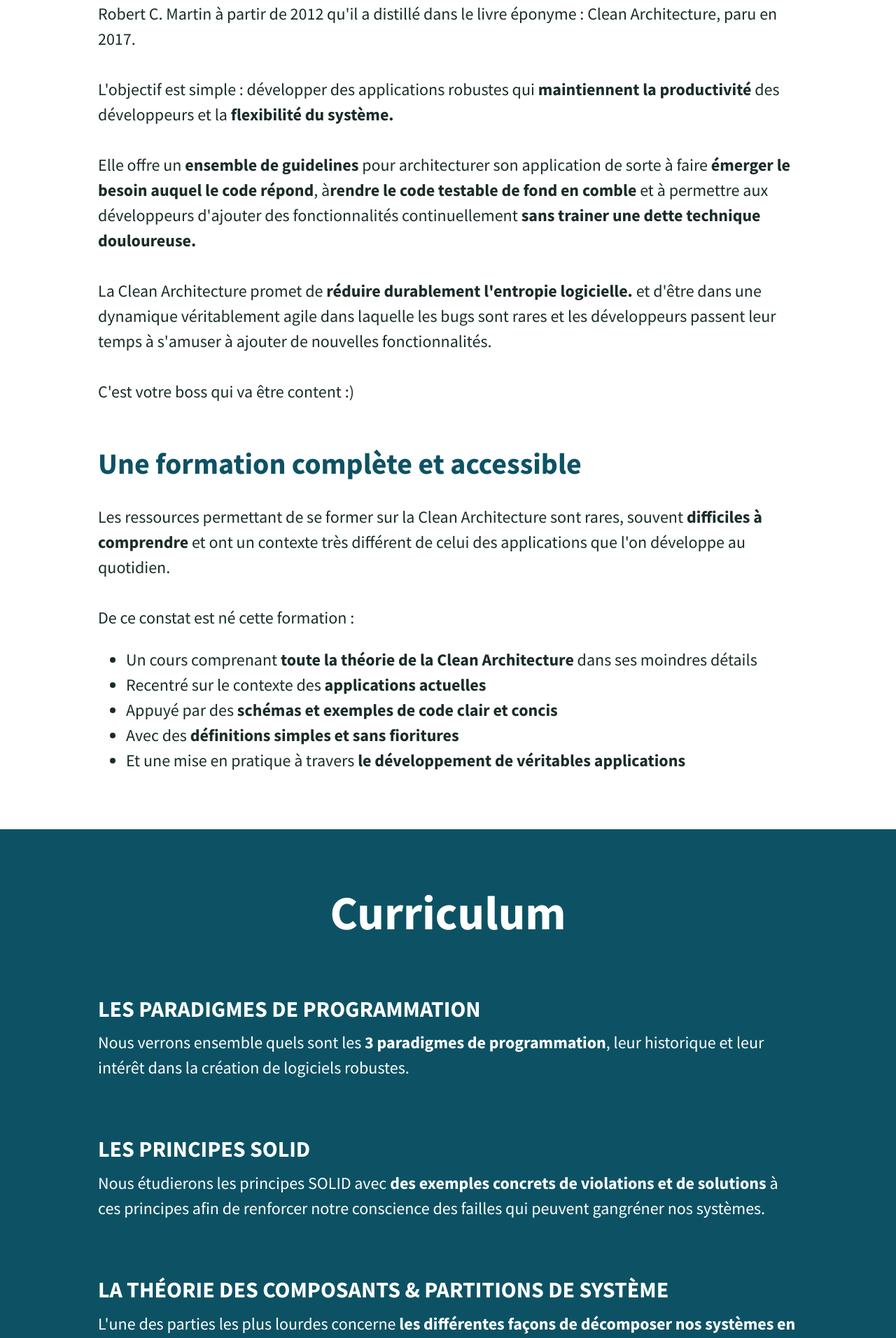
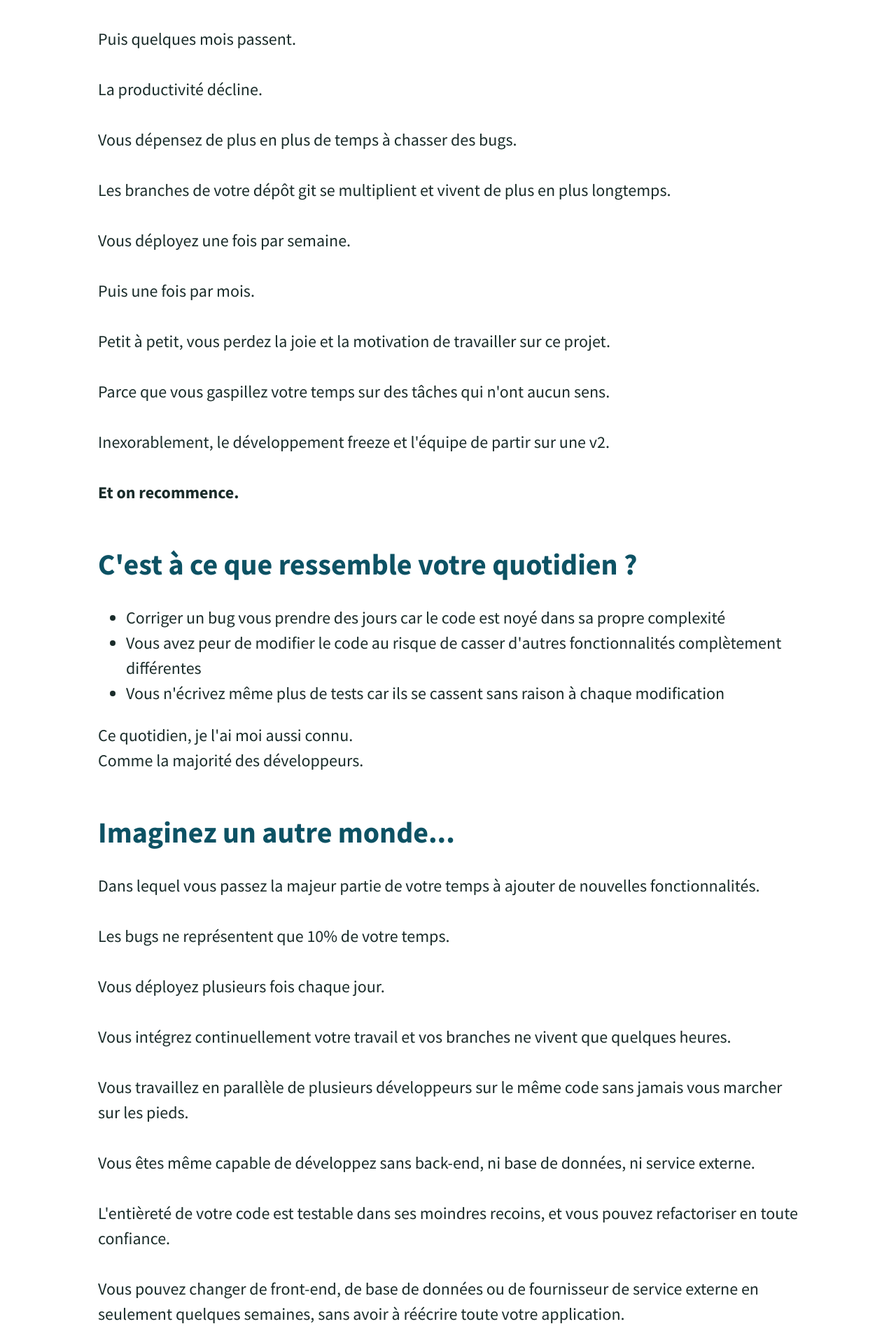
Before and after one commit to Ancyr-Academy/clean-architecture-landing-page, a Next.js app: page / in a window 1280 px wide. Shown: the part 868-2780 px from the top of the page at 70% size. Built offline with nearby package versions, Linux system fonts and the light colour scheme.

Commit message:
task: content

```diff
--- a/src/domain/duration.ts
+++ b/src/domain/duration.ts
@@ -5,6 +5,12 @@ export class Duration {
     let seconds = this.seconds;
     let minutes = 0;
     let hours = 0;
+    let days = 0;
+
+    days = Math.floor(seconds / 86400);
+    if (days > 0) {
+      return `${days} jours`;
+    }
 
     if (seconds >= 3600) {
       hours = Math.floor(seconds / 3600);
@@ -16,7 +22,9 @@ export class Duration {
       seconds = seconds - minutes * 60;
     }
 
-    return `${this.pad(hours)}h ${this.pad(minutes)}m ${this.pad(seconds)}s`;
+    return `${days}j ${this.pad(hours)}h ${this.pad(minutes)}m ${this.pad(
+      seconds
+    )}s`;
   }
 
   private pad(number: number): string {
--- a/src/hooks/use-delay.ts
+++ b/src/hooks/use-delay.ts
@@ -2,7 +2,7 @@ import { Duration } from "@/domain/duration";
 import { endOfDay } from "date-fns";
 import { useEffect, useState } from "react";
 
-const endOfPromotion = endOfDay(new Date());
+const endOfPromotion = endOfDay(new Date("2023-10-31"));
 
 const secondsBeforeEndOfPromotion = () => {
   const now = new Date();
--- a/src/sections/Curriculum.tsx
+++ b/src/sections/Curriculum.tsx
@@ -2,14 +2,14 @@
 
 import React from "react";
 import { styled } from "styled-components";
+import { breakpoints, mediaQuery } from "../../lib/global-styles";
 import { Container } from "../components/Container";
-import { breakpoints, mediaQuery } from "../../lib/global-styles";
 
 export const Curriculum: React.FC<{}> = () => {
   return (
     <View>
       <Container>
-        <Title>Curriculum</Title>
+        <Title>Au Programme</Title>
         <Block>
           <SubTitle>Les paradigmes de programmation</SubTitle>
           <Paragraph>
--- a/src/sections/Header.tsx
+++ b/src/sections/Header.tsx
@@ -16,10 +16,10 @@ export const Header: React.FC<{}> = () => {
           <b>Clean Architecture</b>
         </Text>
 
-        {/* <EarlyBird>
-          <h6>Fin de la promotion</h6>
-          <p>dans {seconds}</p>
-        </EarlyBird> */}
+        <EarlyBird>
+          <h6>Formation à -25%</h6>
+          <p>pendant {seconds}</p>
+        </EarlyBird>
       </Content>
     </View>
   );
--- a/src/sections/Included.tsx
+++ b/src/sections/Included.tsx
@@ -63,18 +63,18 @@ export const Included: React.FC<{}> = () => {
               <b>Remboursé sans questions</b> si le contenu ne vous plait pas
               (30 jours après l'achat au plus tard). <br />
               <br />
-              {/* <b>
+              <b>
                 Fin de la promotion dans
                 <br /> {seconds}
               </b>
-              <br /> */}
-              {/* <br /> */}
+              <br />
+              <br />
               <b>
                 {" "}
                 <Price>300€ TTC</Price>
               </b>
               <br />
-              <i>Valeur réelle de 600€</i>
+              <i>Au lieu de 400€ soit -25%</i>
             </JoinParagraph>
             <JoinButton href={getCourseURL()}>
               J'accède à la formation
--- a/src/sections/Intro.tsx
+++ b/src/sections/Intro.tsx
@@ -10,69 +10,140 @@ export const Intro: React.FC<{}> = () => {
     <View>
       <Block>
         <Container>
-          <Title>Qu'est-ce que c'est ?</Title>
+          <Title>Vous connaissez cette histoire...</Title>
           <Paragraph>
-            <b>La Clean Architecture est le sujet du moment</b> : il s'agit
-            d'une méthodologie mise au point par Robert C. Martin à partir de
-            2012 qu'il a distillé dans le livre éponyme : Clean Architecture,
-            paru en 2017.
+            Vous développez une nouvelle application, et jusqu'ici tout va bien.
+            <br /> <br />
+            Puis quelques mois passent.
+            <br /> <br />
+            La productivité décline.
+            <br /> <br />
+            Vous dépensez de plus en plus de temps à chasser des bugs.
+            <br /> <br />
+            Les branches de votre dépôt git se multiplient et vivent de plus en
+            plus longtemps.
+            <br /> <br />
+            Vous déployez une fois par semaine.
+            <br /> <br />
+            Puis une fois par mois.
             <br />
             <br />
-            L'objectif est simple : développer des applications robustes qui{" "}
-            <b>maintiennent la productivité</b> des développeurs et la{" "}
-            <b>flexibilité du système. </b>
-            <br />
-            <br />
-            Elle offre un <b>ensemble de guidelines</b> pour architecturer son
-            application de sorte à faire{" "}
-            <b>émerger le besoin auquel le code répond</b>, à
-            <b>rendre le code testable de fond en comble</b> et à permettre aux
-            développeurs d'ajouter des fonctionnalités continuellement{" "}
-            <b>sans trainer une dette technique douloureuse.</b>
-            <br />
-            <br />
-            La Clean Architecture promet de{" "}
-            <b>réduire durablement l'entropie logicielle.</b> et d'être dans une
-            dynamique véritablement agile dans laquelle les bugs sont rares et
-            les développeurs passent leur temps à s'amuser à ajouter de
-            nouvelles fonctionnalités.
-            <br />
-            <br />
-            C'est votre boss qui va être content :)
+            Petit à petit, vous perdez la joie et la motivation de travailler
+            sur ce projet.
+            <br /> <br />
+            Parce que vous gaspillez votre temps sur des tâches qui n'ont aucun
+            sens.
+            <br /> <br />
+            Inexorablement, le développement freeze et l'équipe de partir sur
+            une v2. <br /> <br />
+            <b> Et on recommence.</b>
           </Paragraph>
         </Container>
       </Block>
       <Block>
         <Container>
-          <Title>Une formation complète et accessible</Title>
+          <Title>C'est à ce que ressemble votre quotidien ?</Title>
+          <UnorderedList>
+            <li>
+              Corriger un bug vous prendre des jours car le code est noyé dans
+              sa propre complexité
+            </li>
+            <li>
+              Vous avez peur de modifier le code au risque de casser d'autres
+              fonctionnalités complètement différentes
+            </li>
+            <li>
+              Vous n'écrivez même plus de tests car ils se cassent sans raison à
+              chaque modification
+            </li>
+          </UnorderedList>
           <Paragraph>
-            Les ressources permettant de se former sur la Clean Architecture
-            sont rares, souvent <b>difficiles à comprendre</b> et ont un
-            contexte très différent de celui des applications que l'on développe
-            au quotidien.
+            Ce quotidien, je l'ai moi aussi connu. <br />
+            Comme la majorité des développeurs.
+            <br />
+          </Paragraph>
+        </Container>
+      </Block>
+      <Block>
+        <Container>
+          <Title>Imaginez un autre monde...</Title>
+
+          <Paragraph>
+            Dans lequel vous passez la majeur partie de votre temps à ajouter de
+            nouvelles fonctionnalités.
             <br />
             <br />
-            De ce constat est né cette formation :<br />
+            Les bugs ne représentent que 10% de votre temps.
+            <br />
+            <br />
+            Vous déployez plusieurs fois chaque jour.
+            <br />
+            <br />
+            Vous intégrez continuellement votre travail et vos branches ne
+            vivent que quelques heures. <br />
+            <br />
+            Vous travaillez en parallèle de plusieurs développeurs sur le même
+            code sans jamais vous marcher sur les pieds.
+            <br />
+            <br />
+            Vous êtes même capable de développez sans back-end, ni base de
+            données, ni service externe. <br />
+            <br />
+            L'entièreté de votre code est testable dans ses moindres recoins, et
+            vous pouvez refactoriser en toute confiance. <br />
+            <br />
+            Vous pouvez changer de front-end, de base de données ou de
+            fournisseur de service externe en seulement quelques semaines, sans
+            avoir à réécrire toute votre application. <br />
+            <br />
+            <br />
+            Vous <b>ruinez</b> la compétition.
+            <br />
+            Le tout sur une architecture monolithique, modulaire et scalable.{" "}
+            <br />
+            <br />
+            <b>Vous pensez que c'est impossible ?</b>
+            <br />
+            <b>Et pourtant, ce monde existe.</b>
+            <br />
+          </Paragraph>
+        </Container>
+      </Block>
+      <Block>
+        <Container>
+          <Title>Développez autrement avec la Clean Architecture</Title>
+
+          <Paragraph>
+            La Clean Architecture est un ensemble de guidelines et de principes
+            qui ont un seul objectif.
+            <br />
+            <br />
+            <b>Maximiser la productivité des développeurs.</b>
+            <br />
+            <br />
+            En comprenant et en applicant ces principes, vous êtes certain
+            d'obtenir une bonne architecture.
+            <br />
+            <br />
+            <b>Une architecture qui vous redonne le pouvoir.</b>
+            <br />
+            <br />
+            En suivant ces principes, vous obtiendrez :
           </Paragraph>
           <UnorderedList>
             <li>
-              Un cours comprenant{" "}
-              <b>toute la théorie de la Clean Architecture</b> dans ses moindres
-              détails
+              Une application décomposée en modules indépendants et autonomes
+            </li>
+            <li>Une décomposition qui minimise la complexité du code</li>
+            <li>Des composants réutilisables dans d'autres projets</li>
+            <li>
+              Une arborrescence de fichiers claire dans laquel il est facile de
+              naviguer
             </li>
             <li>
-              Recentré sur le contexte des <b>applications actuelles</b>
+              Un code organisé autour du métier et compréhensible par le métier
             </li>
-            <li>
-              Appuyé par des <b>schémas et exemples de code clair et concis</b>
-            </li>
-            <li>
-              Avec des <b>définitions simples et sans fioritures</b>
-            </li>
-            <li>
-              Et une mise en pratique à travers{" "}
-              <b>le développement de véritables applications</b>
-            </li>
+            <li>Une application entièrement testable</li>
           </UnorderedList>
         </Container>
       </Block>
```
Also changed, not shown: src/sections/Intro.old.tsx (added, +89 -0 lines).
